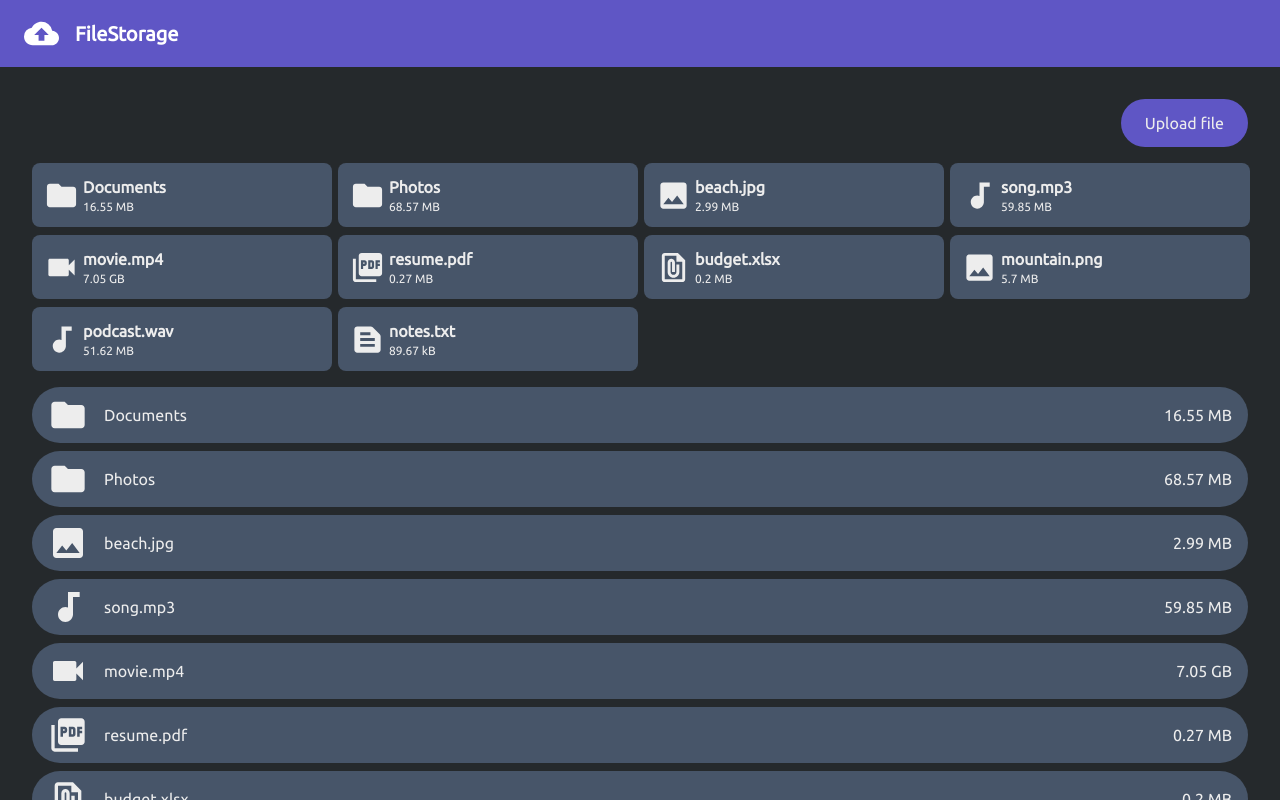
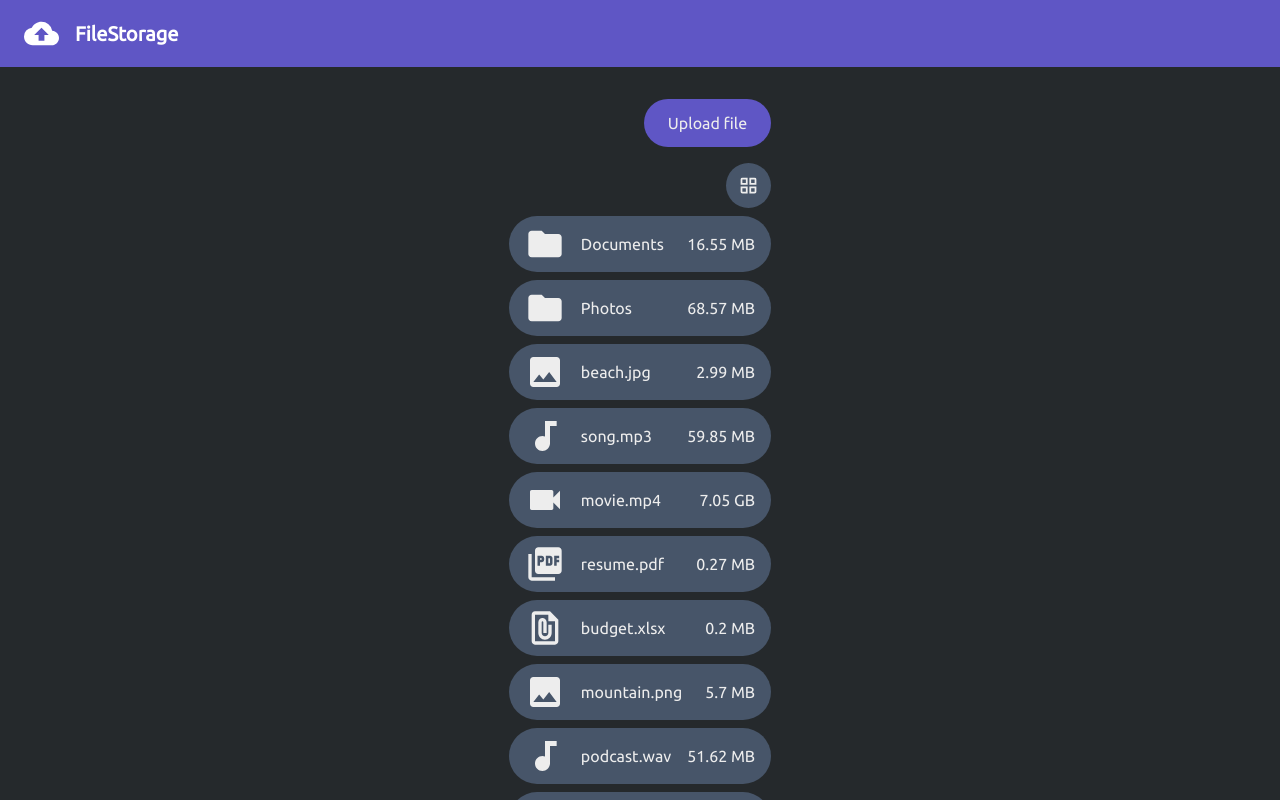
Before and after one commit to Lucashcr/filestorage, a Next.js app in the folder frontend/: page / in a window 1280 px wide. Shown: the top 800 px of the page. Built offline with nearby package versions, Linux system fonts and the light colour scheme.

Commit message:
Implements layout switching

```diff
--- a/frontend/app/page.tsx
+++ b/frontend/app/page.tsx
@@ -1,8 +1,8 @@
+import FilesRoot from "@/components/files/root";
+import FileType from "@/types/file";
 import UploadButton from "@/components/buttons/upload-button";
-import FilesGrid from "@/components/files/grid";
-import FilesTable from "@/components/files/table";
 
-const files = [
+const files: FileType[] = [
   { id: 0, type: "folder", title: "Documents", size: 16546984 },
   { id: 1, type: "folder", title: "Photos", size: 68574289 },
   { id: 2, type: "image", title: "beach.jpg", size: 2987529 },
@@ -21,8 +21,7 @@ export default function Home() {
       <div className="w-full flex justify-end mb-4">
         <UploadButton />
       </div>
-      <FilesGrid files={files} />
-      <FilesTable files={files} />
+      <FilesRoot files={files} />
     </>
   );
 }
--- /dev/null
+++ b/frontend/components/files/root.tsx
@@ -0,0 +1,26 @@
+"use client";
+
+import { useState } from "react";
+
+import FilesGrid from "@/components/files/grid";
+import FilesSwitcher from "@/components/files/switcher";
+import FilesList from "@/components/files/list";
+import FileType from "@/types/file";
+
+type FilesRootProps = {
+  files: FileType[];
+};
+
+export default function FilesRoot({ files }: FilesRootProps) {
+  const [layout, setLayout] = useState("list");
+
+  const listComponent = <FilesList files={files} />;
+  const gridComponent = <FilesGrid files={files} />;
+
+  return (
+    <div className="flex flex-col gap-2">
+      <FilesSwitcher layout={layout} setLayout={setLayout} />
+      {layout == "list" ? listComponent : gridComponent}
+    </div>
+  );
+}
--- /dev/null
+++ b/frontend/components/files/switcher.tsx
@@ -0,0 +1,32 @@
+import { Dispatch, SetStateAction } from "react";
+import { MdGridView, MdList } from "react-icons/md";
+
+type FilesSwitcherProps = {
+  layout: string;
+  setLayout: Dispatch<SetStateAction<string>>;
+};
+
+export default function FilesSwitcher({
+  layout,
+  setLayout,
+}: FilesSwitcherProps) {
+  const listIcon = (
+    <MdList
+      size={45}
+      className="bg-secondary p-3 rounded-full hover:cursor-pointer hover:bg-primary"
+      onClick={() => {setLayout("list")}}
+    />
+  );
+  const gridIcon = (
+    <MdGridView
+      size={45}
+      className="bg-secondary p-3 rounded-full hover:cursor-pointer hover:bg-primary"
+      onClick={() => {setLayout("grid")}}
+    />
+  );
+  return (
+    <div className="flex rounded-full justify-end">
+      {layout == "list" ? gridIcon : listIcon}
+    </div>
+  );
+}
```
Also changed, not shown: frontend/components/files/list.tsx (renamed from frontend/components/files/table.tsx, +7 -4 lines), 1 other file (tests, documents, lock files or other folders).
